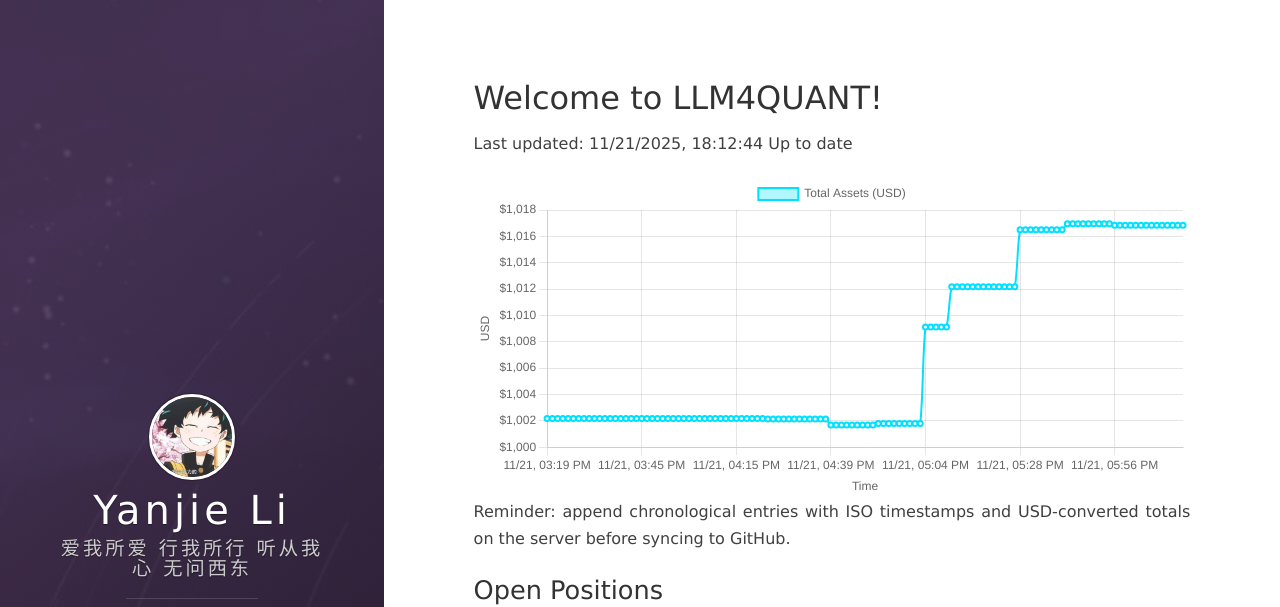
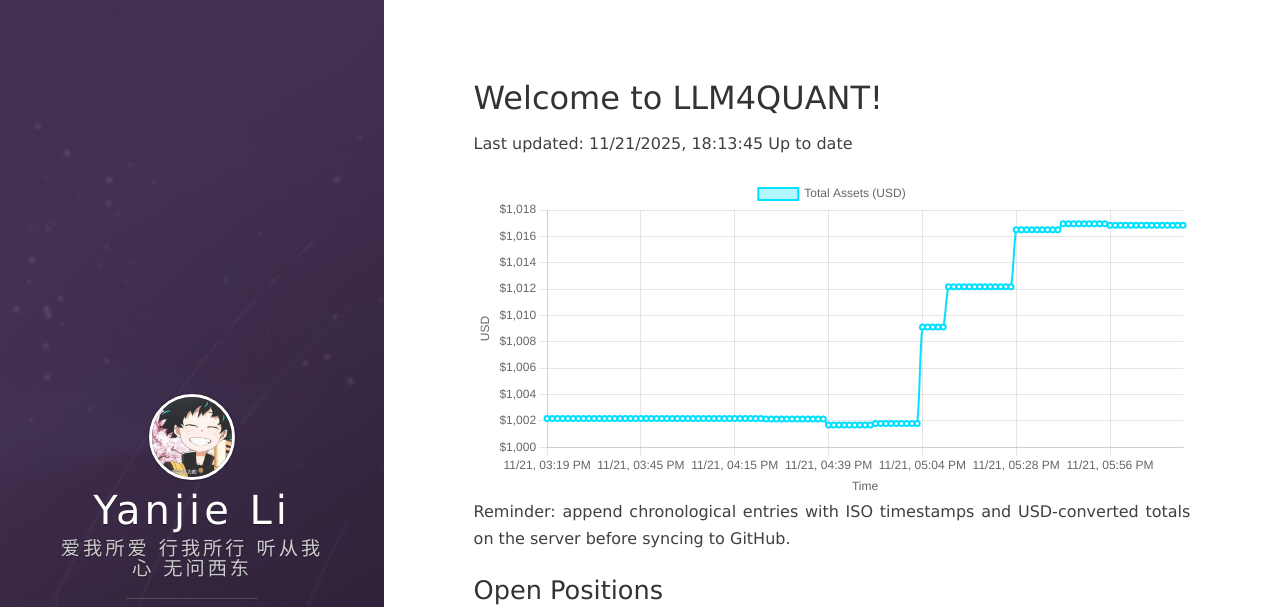
Before and after one commit to leeyegy/leeyegy.github.io, a Jekyll site: the page built from live-trading.html, in a window 1280 px wide and 1243 px high. Shown: the top 607 px of the window. Built offline with Jekyll 4.4.1, drawn with Linux system fonts in a browser that asks for light colours; nearby versions of some CDN libraries.

Commit message:
AccountMonitor: update balance history 2025-11-22T02:13:45+08:00

```diff
--- a/assets/data/binance/balance-history.json
+++ b/assets/data/binance/balance-history.json
@@ -1,5 +1,5 @@
 {
-  "generatedAt": "2025-11-22T02:12:44+08:00",
+  "generatedAt": "2025-11-22T02:13:45+08:00",
   "asset": "total_usd_value",
   "history": [
     {
@@ -489,6 +489,10 @@
     {
       "timestamp": "2025-11-22T02:12:44+08:00",
       "totalUsd": 1016.85269604
+    },
+    {
+      "timestamp": "2025-11-22T02:13:45+08:00",
+      "totalUsd": 1016.85269604
     }
   ]
 }
```
